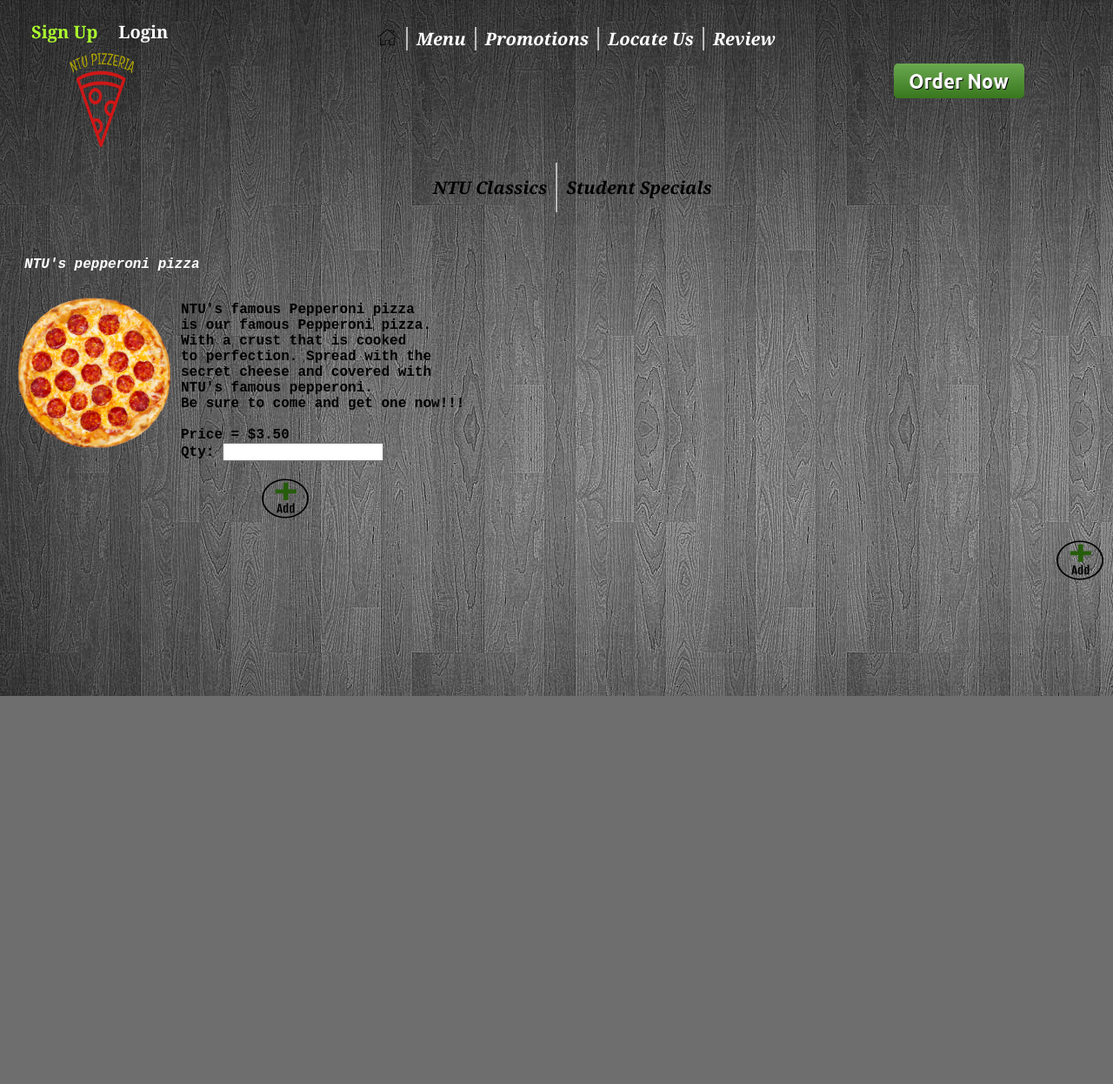
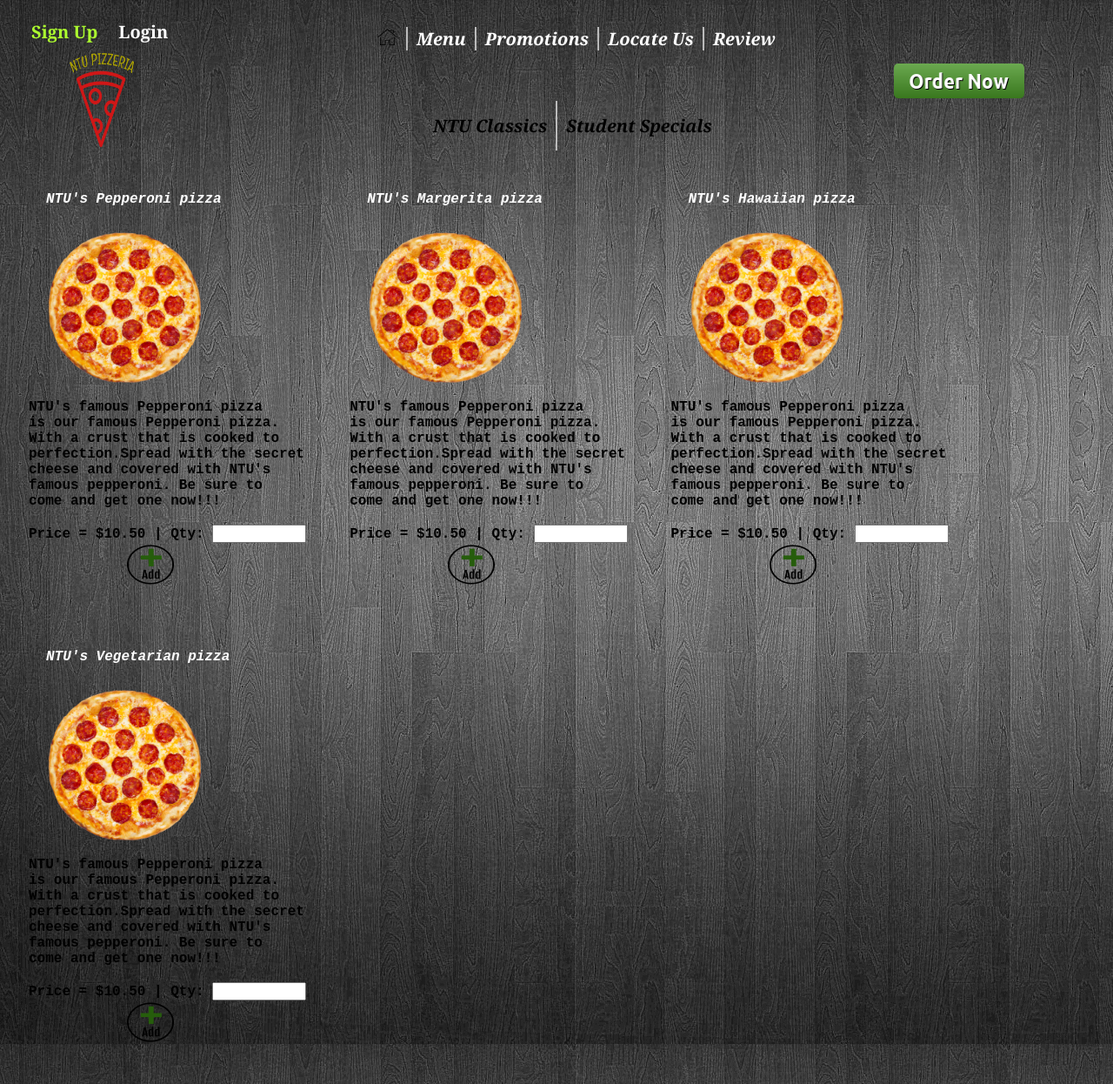
Before and after one commit to aarongangemi/Web-Application-Design_EE4717, a PHP site: page /ntuclassics.html in a window 1280 px wide. Shown: the whole page at 87% size. Before the commit the page ends 800 px from the top, so only its background shows below. Run offline with PHP 8.4, Linux system fonts and the light colour scheme.

Commit message:
menu nearly good, just have to change image and descriptions

```diff
--- a/Assignment/menucss.css
+++ b/Assignment/menucss.css
@@ -11,12 +11,9 @@
     list-style-type: none;
 }
 
-#movebody{
-    margin-top: 100px;
-}
 
 ul.menunavigationbar{
-    margin-top: 8px;
+    top: 100px;
     list-style: none;
     left: 35%;
     position: absolute;
@@ -40,13 +37,13 @@ ul.menunavigationbar li a:hover{
 }
 
 #pepperoniPizza{
-    float: left;
+    margin-left: 10px;
 }
 #pepperoniPizzaText{
     font-family: 'Courier New', Courier, monospace;
 }
-#movecart{
-    margin-left: 290px;
+#addicon{
+    margin-left: 110px;
 }
 .border{
     border-style: solid;
@@ -57,3 +54,22 @@ ul.menunavigationbar li a:hover{
     margin-left: 20px;
     font-family: 'Courier New', Courier, monospace;
 }
+
+.column{
+    float: left;
+    padding:25px;
+    box-sizing: border-box;
+}
+
+.row::after{
+    clear: both;
+    display: table;
+    box-sizing: border-box;
+}
+#floatlabel{
+    float: right;
+}
+
+#qtytextbox{
+    width: 100px;
+}
--- a/Assignment/ntuclassics.html
+++ b/Assignment/ntuclassics.html
@@ -35,20 +35,61 @@
                     </nav>
                 </div>
     </header>
-    <div id = "movebody">
-    <strong><em><label id = "pizzatitle" >NTU's pepperoni pizza</label></em></strong>
-    <strong><p id = "pepperoniPizzaText"><img id = "pepperoniPizza" src = "images/Pepperoni-Pizza.PNG" alt = "Pepperoni pizza image" width = "200" height="200">
-    <br>NTU's famous Pepperoni pizza<br> is our
-     famous Pepperoni pizza.<br> With a crust
-      that is cooked<br> to perfection. Spread with
-       the<br> secret cheese and covered with<br> NTU's
-        famous pepperoni.<br> Be sure to come and get one now!!!<br><br>
-        Price = $3.50<br><label>Qty: </label><input type = "number" min="0" name = "pepperoniQty" id = "pepperoniQty"><br><br>
-        <img id = "movecart" src = "images/addicon.PNG" alt = "add icon here" width = "60px" height="50px"><br>
-    </p></strong>
-    </div>
-    <div>
-            <img id = "movecart" style="float: right" src = "images/addicon.PNG" alt = "add icon here" width = "60px" height="50px"><br>
-    </div>
+    <div class="row">
+            <div class = "column">
+        <strong><em><label id = "pizzatitle" >NTU's Pepperoni pizza</label></em></strong>
+        <strong><p id = "pepperoniPizzaText"><img id = "pepperoniPizza" src = "images/Pepperoni-Pizza.PNG" alt = "Pepperoni pizza image" width = "200" height="200">
+        <br>NTU's famous Pepperoni pizza<br> is our
+         famous Pepperoni pizza. <br>With a crust
+          that is cooked to<br> perfection.Spread with
+           the secret<br> cheese and covered with NTU's<br>
+            famous pepperoni. Be sure to <br>come and get one now!!!<br><br>
+            Price = $10.50  |  <label>Qty: </label><input id = "qtytextbox" type = "number" min="0" name = "pepperoniQty" id = "pepperoniQty"><br>
+            <img id = "addicon" src = "images/addicon.PNG" alt = "add icon here" width = "60px" height="50px"><br>
+            </p></strong>
+            </div>
+        </div>
+        <div class="row">
+                <div class = "column">
+            <strong><em><label id = "pizzatitle" >NTU's Margerita pizza</label></em></strong>
+            <strong><p id = "pepperoniPizzaText"><img id = "pepperoniPizza" src = "images/Pepperoni-Pizza.PNG" alt = "Pepperoni pizza image" width = "200" height="200">
+            <br>NTU's famous Pepperoni pizza<br> is our
+             famous Pepperoni pizza. <br>With a crust
+              that is cooked to<br> perfection.Spread with
+               the secret<br> cheese and covered with NTU's<br>
+                famous pepperoni. Be sure to <br>come and get one now!!!<br><br>
+                Price = $10.50  |  <label>Qty: </label><input id = "qtytextbox" type = "number" min="0" name = "pepperoniQty" id = "pepperoniQty"><br>
+                <img id = "addicon" src = "images/addicon.PNG" alt = "add icon here" width = "60px" height="50px"><br>
+                </p></strong>
+                </div>
+            </div>
+        <div class="row">
+                <div class = "column">
+            <strong><em><label id = "pizzatitle" >NTU's Hawaiian pizza</label></em></strong>
+            <strong><p id = "pepperoniPizzaText"><img id = "pepperoniPizza" src = "images/Pepperoni-Pizza.PNG" alt = "Pepperoni pizza image" width = "200" height="200">
+            <br>NTU's famous Pepperoni pizza<br> is our
+             famous Pepperoni pizza. <br>With a crust
+              that is cooked to<br> perfection.Spread with
+               the secret<br> cheese and covered with NTU's<br>
+                famous pepperoni. Be sure to <br>come and get one now!!!<br><br>
+                Price = $10.50  |  <label>Qty: </label><input id = "qtytextbox" type = "number" min="0" name = "pepperoniQty" id = "pepperoniQty"><br>
+                <img id = "addicon" src = "images/addicon.PNG" alt = "add icon here" width = "60px" height="50px"><br>
+                </p></strong>
+                </div>
+            </div>
+            <div class="row">
+                    <div class = "column">
+                <strong><em><label id = "pizzatitle" >NTU's Vegetarian pizza</label></em></strong>
+                <strong><p id = "pepperoniPizzaText"><img id = "pepperoniPizza" src = "images/Pepperoni-Pizza.PNG" alt = "Pepperoni pizza image" width = "200" height="200">
+                <br>NTU's famous Pepperoni pizza<br> is our
+                 famous Pepperoni pizza. <br>With a crust
+                  that is cooked to<br> perfection.Spread with
+                   the secret<br> cheese and covered with NTU's<br>
+                    famous pepperoni. Be sure to <br>come and get one now!!!<br><br>
+                    Price = $10.50  |  <label>Qty: </label><input id = "qtytextbox" type = "number" min="0" name = "pepperoniQty" id = "pepperoniQty"><br>
+                    <img id = "addicon" src = "images/addicon.PNG" alt = "add icon here" width = "60px" height="50px"><br>
+                    </p></strong>
+                    </div>
+                </div>
 </body>
 </html>
```
